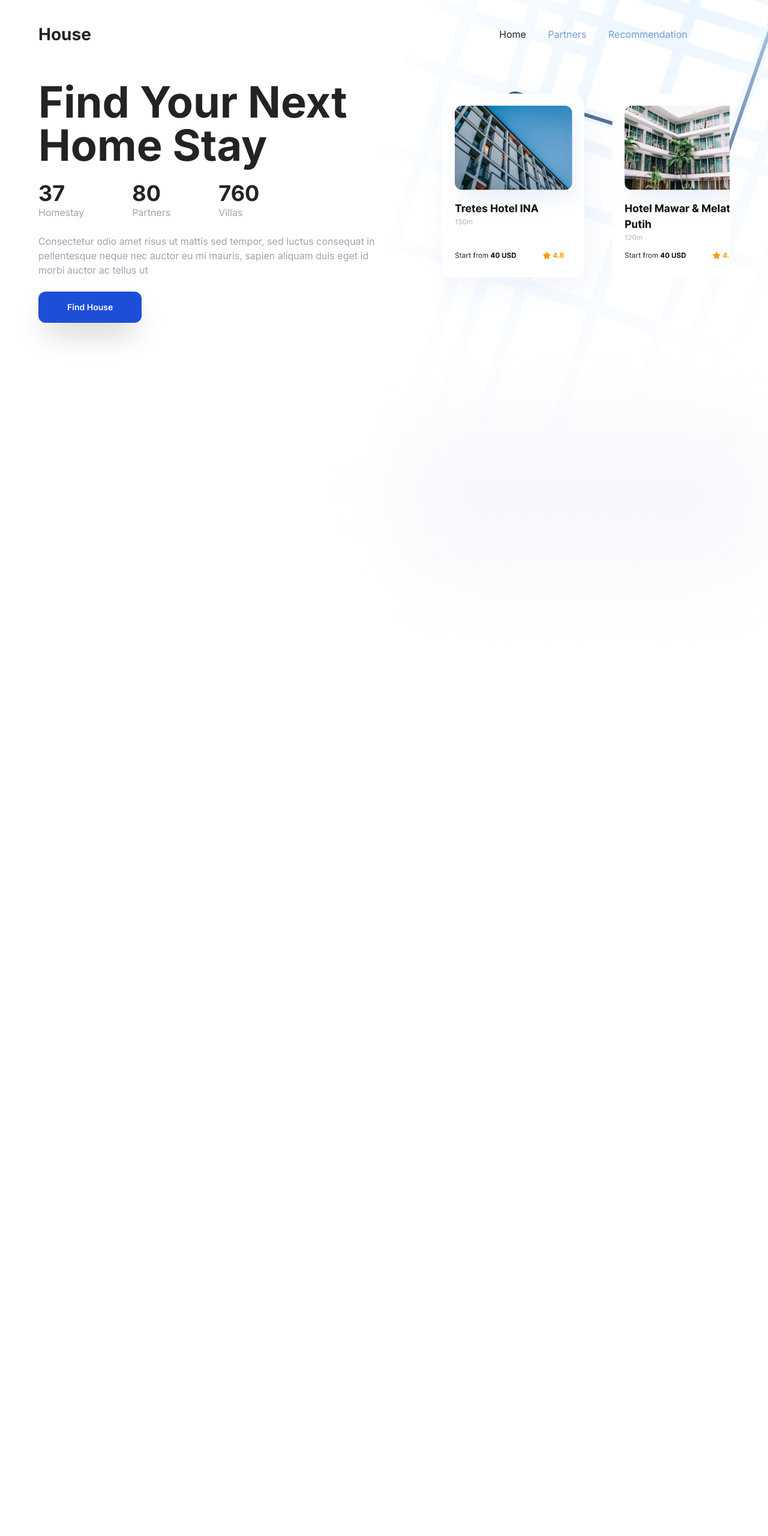
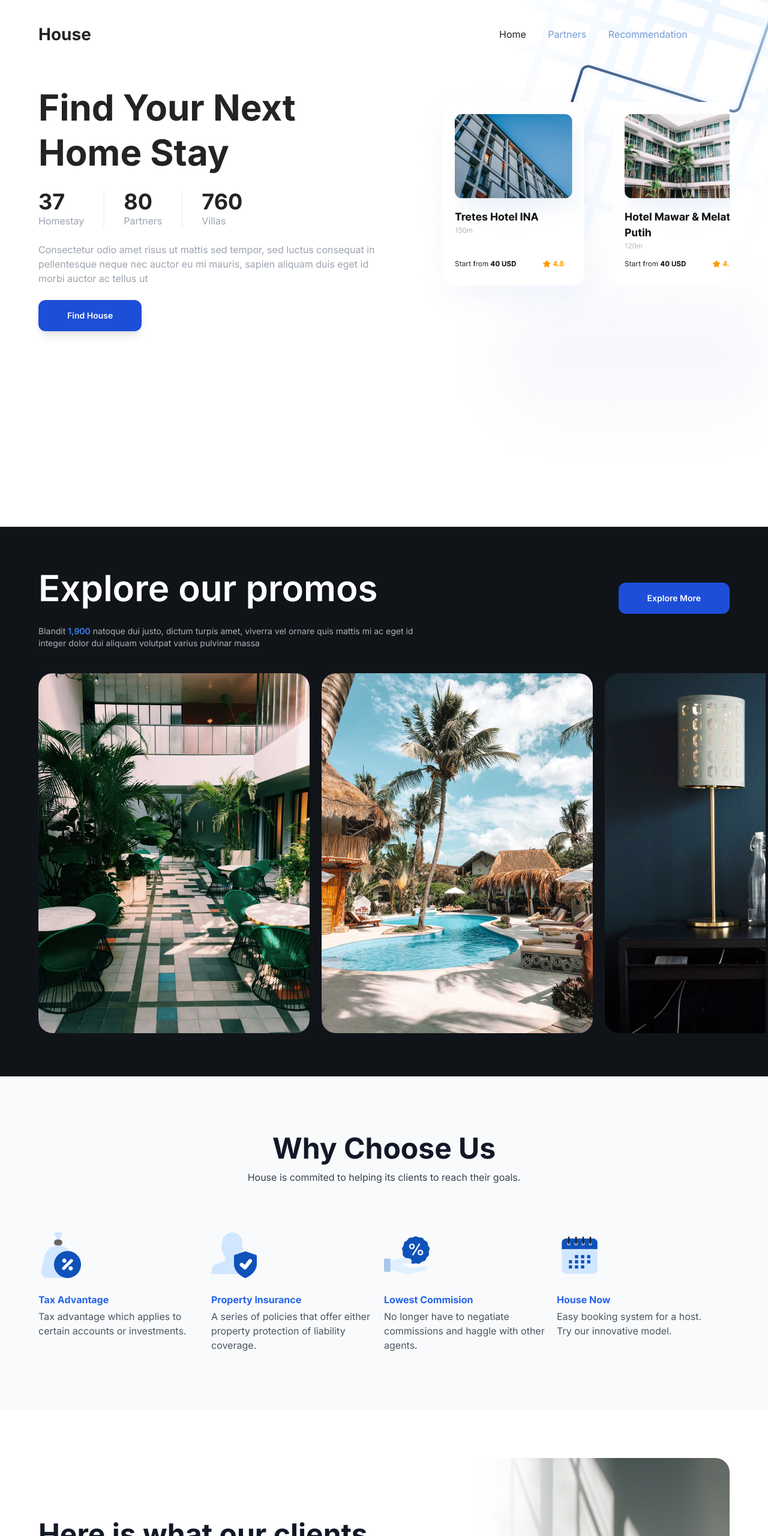
Before and after one commit to asrafilll/houserealestate, a website built with Vite: page index.html in a window 1280 px wide. Shown: the top 2560 px of the page at 60% size. Before the commit the page ends 1125 px from the top, so only its background shows below. Built offline with nearby package versions, Linux system fonts and the light colour scheme.

Commit message:
Lanjut coding house

```diff
--- a/index.html
+++ b/index.html
@@ -16,8 +16,19 @@
 
   <body class="font-inter">
     <!-- Nav Start -->
-    <nav class="px-5 sm:px-0 max-w-6xl mx-auto pt-9 sm:flex items-center relative z-50">
-
+    <nav
+      class="
+        px-5
+        sm:px-0
+        max-w-6xl
+        mx-auto
+        pt-9
+        sm:flex
+        items-center
+        relative
+        z-50
+      "
+    >
       <!-- Logo -->
       <div class="text-3.5xl text-gray-850 font-bold w-2/3">House</div>
 
@@ -29,7 +40,10 @@
       </div>
 
       <!-- Mobile Nav -->
-      <div id="mobile-nav" class="sm:hidden w-1/3text-blue-450 space-y-8 mt-10 flex flex-col">
+      <div
+        id="mobile-nav"
+        class="sm:hidden w-1/3text-blue-450 space-y-8 mt-10 flex flex-col"
+      >
         <a href="index.html" class="text-gray-850">Home</a>
         <a href="#" class="">Partners</a>
         <a href="#" class="">Recommendation</a>
@@ -37,42 +51,210 @@
     </nav>
     <!-- Nav End -->
 
+    <!-- Background Image -->
+    <img
+      src="/assets/img/herobackground.png"
+      class="absolute top-0 right-0 z-0 h-screen"
+      alt="hero background"
+    />
 
-    <!-- Background Image -->
-    <img src="/assets/img/herobackground.png" class="absolute top-0 right-0 z-0" alt="hero background">
-
-    <main class="max-w-6xl mx-auto">
     <!-- Hero Section START -->
-      <section id="hero">
-        <div class="sm:flex items-end px-5 sm:px-0 ">
-        <div class="sm:w-1/2 mt-14 space-y-6">
-            <h1 class="text-5xl sm:text-7xl font-bold leading-tight text-gray-850">Find Your Next Home Stay</h1>
-            <div class="flex space-x-20">
-                <div>
+    <section id="hero" class="h-screen">
+      <div class="sm:flex items-end px-5 sm:px-0 max-w-6xl mx-auto">
+        <div class="sm:w-1/2 mt-16 space-y-6">
+          <h1
+            class="
+              text-5xl
+              sm:text-6xl sm:leading-tight
+              font-bold
+              text-gray-850
+            "
+          >
+            Find Your Next Home Stay
+          </h1>
+          <div class="flex divide-x-2 divide-gray-100">
+            <div class="pr-8">
               <h3 class="text-gray-850 text-4xl font-bold">37</h3>
               <p class="text-gray-400">Homestay</p>
             </div>
-                <div>
+            <div class="px-8">
               <h3 class="text-gray-850 text-4xl font-bold">80</h3>
               <p class="text-gray-400">Partners</p>
             </div>
-                <div>
+            <div class="px-8">
               <h3 class="text-gray-850 text-4xl font-bold">760</h3>
               <p class="text-gray-400">Villas</p>
             </div>
           </div>
-            <p class="text-gray-400">Consectetur odio amet risus ut mattis sed tempor, sed luctus consequat in pellentesque neque nec auctor eu mi mauris, sapien aliquam duis eget id morbi auctor ac tellus ut</p>
-            <a href="#" class="inline-block text-sm px-12 py-4 bg-blue-700 text-white font-semibold rounded-xl shadow-2xl">Find House</a>
+          <p class="text-gray-400">
+            Consectetur odio amet risus ut mattis sed tempor, sed luctus
+            consequat in pellentesque neque nec auctor eu mi mauris, sapien
+            aliquam duis eget id morbi auctor ac tellus ut
+          </p>
+          <a
+            href="#"
+            class="
+              inline-block
+              text-sm
+              px-12
+              py-4
+              bg-blue-700
+              text-white
+              font-semibold
+              rounded-xl
+              shadow-lg
+            "
+            >Find House</a
+          >
         </div>
         <div class="sm:w-1/2 z-50 sm:text-right">
-           <img src="/assets/img/heroinfo.png" class="w-11/12 inline" alt="Hotel Details" />
+          <img
+            src="/assets/img/heroinfo.png"
+            class="w-11/12 inline"
+            alt="Hotel Details"
+          />
         </div>
       </div>
     </section>
     <!-- Hero Section END -->
 
+    <!-- Promo Section START -->
+    <section id="promo" class="bg-gray-950 py-8">
+      <div class="max-w-6xl mx-auto">
+        <div class="flex items-baseline justify-between mt-10">
+          <div class="w-7/12">
+            <h2 class="text-6xl font-semibold text-white">
+              Explore our promos
+            </h2>
+            <p class="text-sm text-gray-750 mt-8">
+              Blandit
+              <span class="text-blue-500 font-semibold">1,900</span> natoque dui
+              justo, dictum turpis amet, viverra vel ornare quis mattis mi ac
+              eget id integer dolor dui aliquam volutpat varius pulvinar massa
+            </p>
+          </div>
+          <div>
+            <a
+              href="#"
+              class="
+                inline-block
+                text-sm
+                bg-blue-700
+                text-white
+                py-4
+                px-12
+                rounded-xl
+                font-semibold
+              "
+              >Explore More</a
+            >
+          </div>
+        </div>
+        <div class="py-10 flex space-x-5">
+          <img src="assets/img/image 4.png" alt="Slider Promo 1" />
+          <img src="assets/img/image 5.png" alt="Slider Promo 1" />
+          <img
+            src="assets/img/image 6.png"
+            alt="Slider Promo 1"
+            class="overflow"
+          />
+        </div>
+      </div>
+    </section>
+    <!-- Promo Section END -->
 
+    <!-- Why Choose Us Section START -->
+    <section id="skills" class="bg-gray-50">
+      <div class="max-w-6xl mx-auto py-24">
+        <div class="text-center">
+          <h2 class="text-5xl font-bold text-gray-900">Why Choose Us</h2>
+          <p class="text-gray-700 mt-3">
+            House is commited to helping its clients to reach their goals.
+          </p>
+        </div>
+        <div class="mt-20 grid grid-flow-row grid-cols-4 place-content-evenly">
+          <div>
+            <img src="assets/icons/taxes.png" alt="Taxes House Icon" />
+            <h4 class="font-bold text-blue-600 mt-6 mb-1">Tax Advantage</h4>
+            <p class="text-gray-600">
+              Tax advantage which applies to certain accounts or investments.
+            </p>
+          </div>
+          <div>
+            <img src="assets/icons/user.png" alt="Taxes House Icon" />
+            <h4 class="font-bold text-blue-600 mt-6 mb-1">
+              Property Insurance
+            </h4>
+            <p class="text-gray-600">
+              A series of policies that offer either property protection of
+              liability coverage.
+            </p>
+          </div>
+          <div>
+            <img src="assets/icons/discount.png" alt="Taxes House Icon" />
+            <h4 class="font-bold text-blue-600 mt-6 mb-1">Lowest Commision</h4>
+            <p class="text-gray-600">
+              No longer have to negatiate commissions and haggle with other
+              agents.
+            </p>
+          </div>
+          <div>
+            <img src="assets/icons/speed.png" alt="Taxes House Icon" />
+            <h4 class="font-bold text-blue-600 mt-6 mb-1">House Now</h4>
+            <p class="text-gray-600">
+              Easy booking system for a host. <br />Try our innovative model.
+            </p>
+          </div>
+        </div>
+      </div>
+    </section>
+    <!-- Why Choose Us Section END -->
 
-    </main>
+    <!-- Testimonial Section START -->
+    <section id="testiominal">
+      <div
+        class="
+          max-w-6xl
+          mx-auto
+          mt-20
+          flex
+          items-center
+          justify-between
+          align-middle
+        "
+      >
+        <div class="w-7/12">
+          <h2 class="text-5xl font-bold text-gray-900 mb-16 leading-normal">
+            Here is what our clients are saying about us
+          </h2>
+          <img src="/assets/icons/stars.png" alt="Testimonial Stars" />
+          <p class="text-gray-500 mt-5">
+            “Great way to make the first market value estmate and then to select
+            an experienced active broker in the local area for a more in-depth
+            study. Professional and personalised advice, while avoiding going
+            through the big brokers who charge fees that are too much.”
+          </p>
+          <div class="mt-14 space-x-5 flex items-center">
+            <img
+              src="/assets/img/usertestimonials.png"
+              alt="Laurent Dominic"
+              class="w-20"
+            />
+            <div>
+              <h4 class="font-semibold text-2xl">Laurent Dominic</h4>
+              <p class="text-sm text-gray-500">Founder of Blank Company</p>
+            </div>
+          </div>
+        </div>
+        <div>
+          <img
+            src="/assets/img/testimonial1.png"
+            alt="Testimonial Pertama House"
+            class="rounded-3xl"
+          />
+        </div>
+      </div>
+    </section>
+    <!-- Testimonial Section END -->
   </body>
 </html>
--- a/tailwind.config.js
+++ b/tailwind.config.js
@@ -4,28 +4,30 @@ module.exports = {
   theme: {
     extend: {
       fontFamily: {
-        'inter': ['Inter', 'sans-serif'],
+        inter: ["Inter", "sans-serif"],
       },
       fontSize: {
-        '3.5xl' : '28px',
+        "3.5xl": "28px",
       },
-      colors : {
+      colors: {
         gray: {
-          850: '#232323',
+          850: "#232323",
+          950: "#101419",
+          750: "#ADB2B8",
         },
         blue: {
-          450: '#739AD4',
-        }
+          450: "#739AD4",
+        },
       },
       backgroundImage: {
-        'hero-bg' : "url('/assets/img/herobackground.png')",
-      }
+        "hero-bg": "url('/assets/img/herobackground.png')",
+      },
     },
   },
   variants: {
     extend: {
-      colors : ['active'],
+      colors: ["active"],
     },
   },
   plugins: [],
-}
+};
```
Also changed, not shown: assets/icons/discount.png (added), assets/icons/speed.png (added), assets/icons/stars.png (added), assets/icons/taxes.png (added), assets/icons/user.png (added), assets/img/image 4.png (added), assets/img/image 5.png (added), assets/img/image 6.png (added), assets/img/testimonial1.png (added), assets/img/usertestimonials.png (added). Lines whose indentation alone changed are shown as unchanged.
